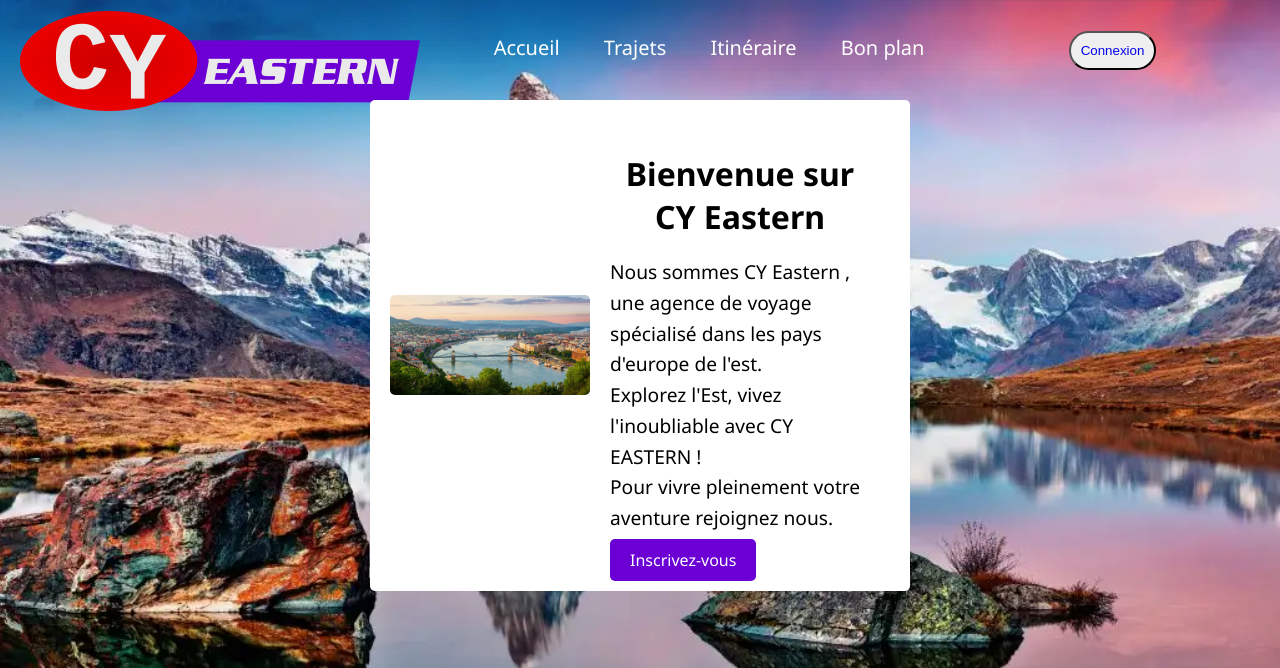
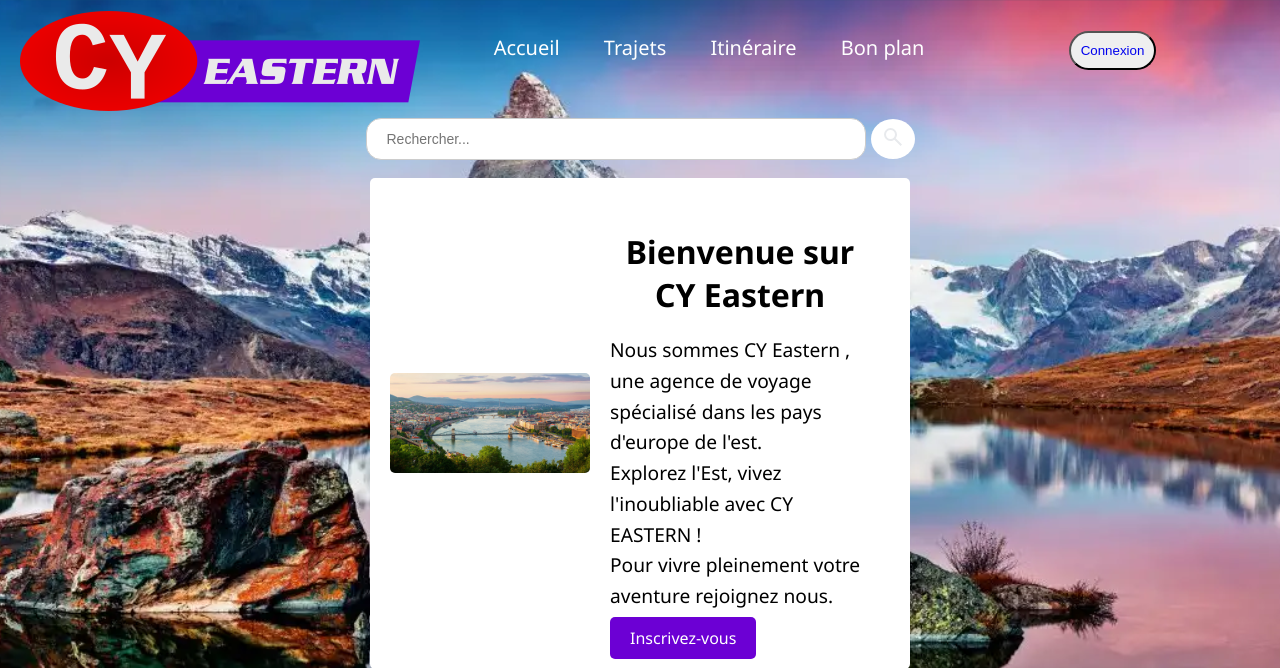
Before and after one commit to valerierx/Click-journeY, a PHP site: page / in a window 1280 px wide. Shown: the top 668 px of the page. Run offline with PHP 8.4, Linux system fonts and the light colour scheme.

Commit message:
Modif barre de recherche

```diff
--- a/index.html
+++ b/index.html
@@ -23,9 +23,14 @@
       <i class='bx bx-search-alt'></i>
         <!--Loupe de recherche-->
   </div>
+
+<div class="barre-recherche">
+  <input type="text" class="recherche" placeholder="Rechercher...">
+  <button class="bouton-recherche"><svg xmlns="http://www.w3.org/2000/svg" height="24px" viewBox="0 -960 960 960" width="24px" fill="#e8eaed"><path d="M784-120 532-372q-30 24-69 38t-83 14q-109 0-184.5-75.5T120-580q0-109 75.5-184.5T380-840q109 0 184.5 75.5T640-580q0 44-14 83t-38 69l252 252-56 56ZM380-400q75 0 127.5-52.5T560-580q0-75-52.5-127.5T380-760q-75 0-127.5 52.5T200-580q0 75 52.5 127.5T380-400Z"/></svg></button>
+</div>
+</div>
+  </div>
 </nav>
-  </div>
-
  <!-- <img src="europe.jpg">-->
 
  <!--<div class="scrolling-text">
--- a/style.css
+++ b/style.css
@@ -120,11 +120,12 @@ ul .limenu a:hover {
 .barre-recherche {
     display: flex;
     align-items: center;
-    margin-left: 20px;
+    margin: 10px 0;
+    justify-content: center;
   }
 
   .recherche {
-    width: 200px;
+    width: 500px !important;
     padding: 8px;
     border: 2px solid white;
     border-radius: 15px;
```
Also changed, not shown: 10 other files.
